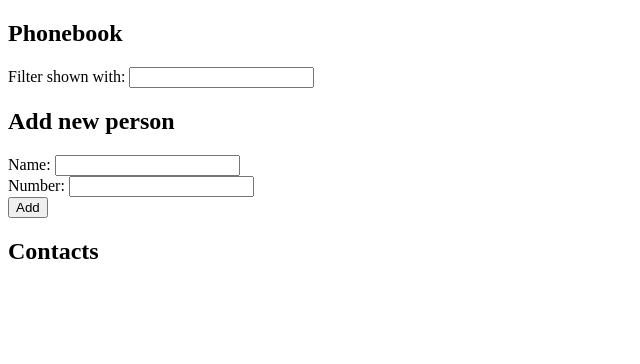
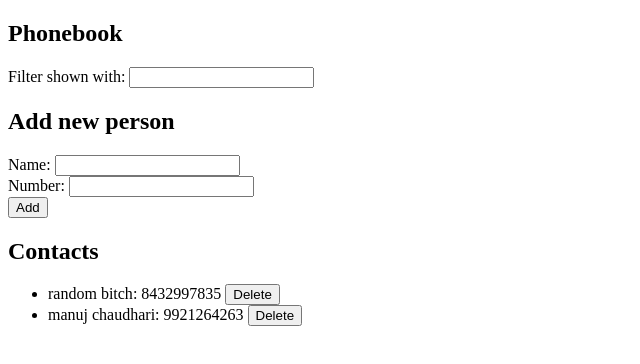
Before and after one commit to webcrafter011/Fullstack_Open_Exercises_Solutions, a React (Vite) app in the folder phonebook/: page / in a window 1280 px wide. Shown: the top 364 px of the page, without its empty margins (0-640 px from the left). Built offline with nearby package versions, Linux system fonts and the light colour scheme; data requests are answered from the project's data file.

Commit message:
exercise 2.15

```diff
--- a/phonebook/db.json
+++ b/phonebook/db.json
@@ -1,3 +1,14 @@
 {
-  "persons": []
+  "persons": [
+    {
+      "id": "16f6",
+      "name": "random bitch",
+      "number": "8432997835"
+    },
+    {
+      "id": "8eaf",
+      "name": "manuj chaudhari",
+      "number": "9921264263"
+    }
+  ]
 }
--- a/phonebook/src/App.jsx
+++ b/phonebook/src/App.jsx
@@ -2,7 +2,7 @@ import { useState, useEffect } from "react";
 import Persons from "./components/Persons";
 import PersonForm from "./components/PersonForm";
 import Filter from "./components/FIlter";
-import { getAll, addPerson } from "./services/notes";
+import { getAll, addPerson, updateNumber } from "./services/notes";
 
 const App = () => {
   // Application State
@@ -36,8 +36,28 @@ const App = () => {
         setPersons([...persons, response]);
       });
     } else {
-      window.alert(`${newName} is already added to phonebook`);
+      const update = window.confirm(
+        `${newName} is already added to phonebook would you like to update number?`
+      );
+      if (!update) return;
+
+      const person = persons.find(
+        (person) => person.name.toLowerCase() === newName.toLowerCase()
+      );
+      const changedPerson = { ...person, number: newNumber };
+
+      updateNumber(changedPerson).then((response) => {
+        setPersons(
+          persons.map((person) =>
+            person.name.toLowerCase() === newName.toLowerCase()
+              ? response
+              : person
+          )
+        );
+      });
     }
+
+    // reseting form after adding new entry
     setNewName("");
     setNewNumber("");
   };
--- a/phonebook/src/services/notes.js
+++ b/phonebook/src/services/notes.js
@@ -18,7 +18,13 @@ export const deletePerson = (id) => {
     .delete(`${baseUrl}/${id}`)
     .then((response) => {
       console.log(`Deleted person with id ${id}`);
-      return response.data
+      return response.data;
     })
     .catch((e) => console.error(e));
 };
+
+export const updateNumber = (changedPerson) => {
+  return axios.put(`${baseUrl}/${changedPerson.id}`, changedPerson).then((response) => {
+    return response.data;
+  });
+};
```
